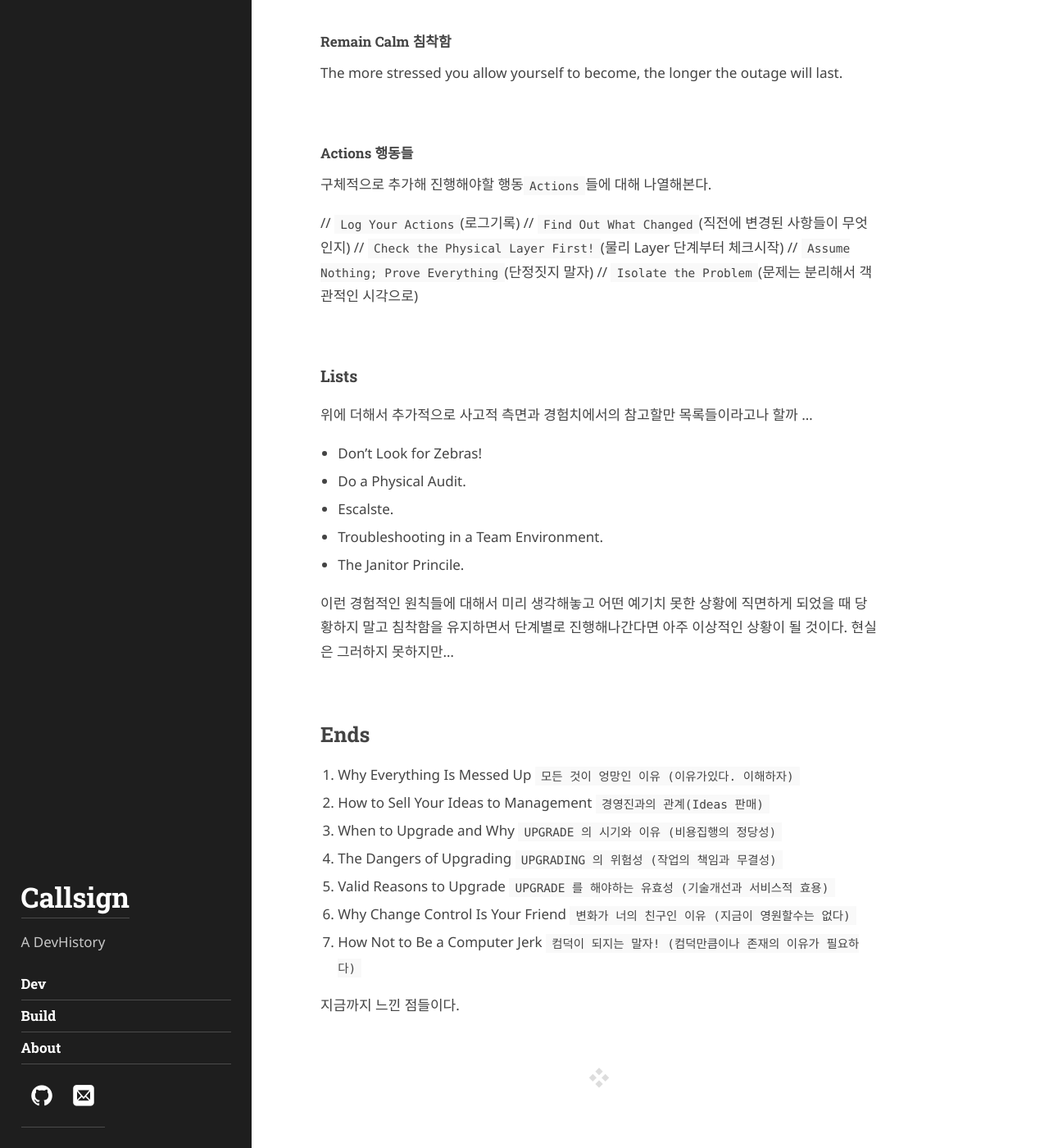
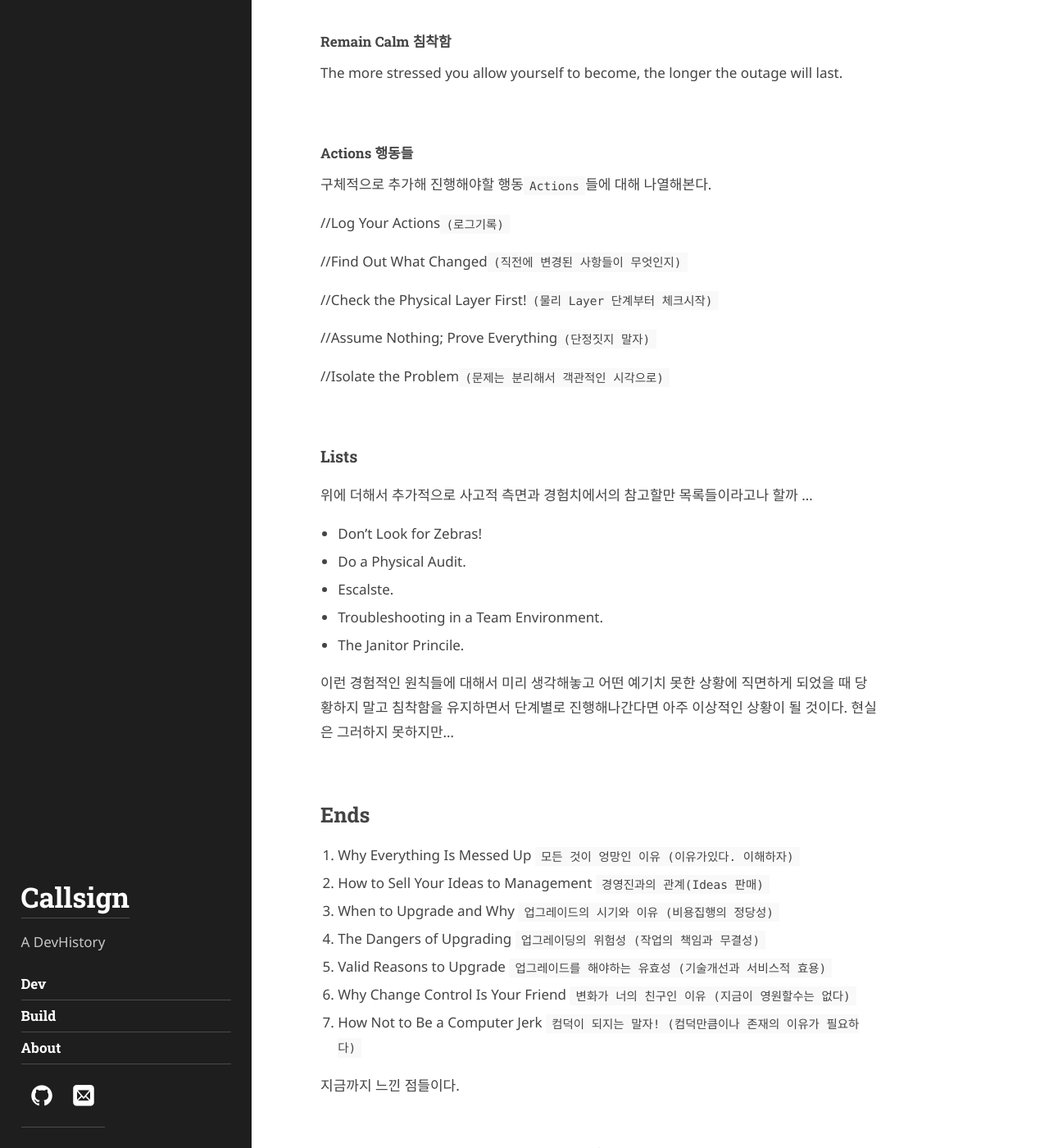
Before and after one commit to callsign88/callsign88.github.io, a Jekyll site: the page built from _posts/2012-02-07-example-content.md, in a window 1280 px wide and 1400 px high, scrolled down 1889 px. Shown: the whole window at 82% size. Built offline with Jekyll 4.4.1, drawn with Linux system fonts in a browser that asks for light colours; some web fonts are replaced.

Commit message:
Adjust spacing in Actions section and localize Upgrade terminology

```diff
--- a/_posts/2012-02-07-example-content.md
+++ b/_posts/2012-02-07-example-content.md
@@ -49,11 +49,15 @@ The more stressed you allow yourself to become, the longer the outage will last.
 #### Actions 행동들
 구체적으로 추가해 진행해야할 행동`Actions`들에 대해 나열해본다.
 
-// `Log Your Actions`(로그기록)
-// `Find Out What Changed`(직전에 변경된 사항들이 무엇인지)
-// `Check the Physical Layer First!`(물리 Layer 단계부터 체크시작)
-// `Assume Nothing; Prove Everything`(단정짓지 말자)
-// `Isolate the Problem`(문제는 분리해서 객관적인 시각으로)
+//Log Your Actions`(로그기록)`
+
+//Find Out What Changed`(직전에 변경된 사항들이 무엇인지)`
+
+//Check the Physical Layer First!`(물리 Layer 단계부터 체크시작)`
+
+//Assume Nothing; Prove Everything`(단정짓지 말자)`
+
+//Isolate the Problem`(문제는 분리해서 객관적인 시각으로)`
 
 
 
@@ -75,9 +79,9 @@ The more stressed you allow yourself to become, the longer the outage will last.
 
 1. Why Everything Is Messed Up `모든 것이 엉망인 이유 (이유가있다. 이해하자)`
 2. How to Sell Your Ideas to Management `경영진과의 관계(Ideas 판매)`
-3. When to Upgrade and Why `UPGRADE 의 시기와 이유 (비용집행의 정당성)`
-4. The Dangers of Upgrading `UPGRADING 의 위험성 (작업의 책임과 무결성)`
-5. Valid Reasons to Upgrade  `UPGRADE 를 해야하는 유효성 (기술개선과 서비스적 효용)`
+3. When to Upgrade and Why `업그레이드의 시기와 이유 (비용집행의 정당성)`
+4. The Dangers of Upgrading `업그레이딩의 위험성 (작업의 책임과 무결성)`
+5. Valid Reasons to Upgrade  `업그레이드를 해야하는 유효성 (기술개선과 서비스적 효용)`
 6. Why Change Control Is Your Friend  `변화가 너의 친구인 이유 (지금이 영원할수는 없다)`
 7. How Not to Be a Computer Jerk  `컴덕이 되지는 말자! (컴덕만큼이나 존재의 이유가 필요하다)`
 
```
